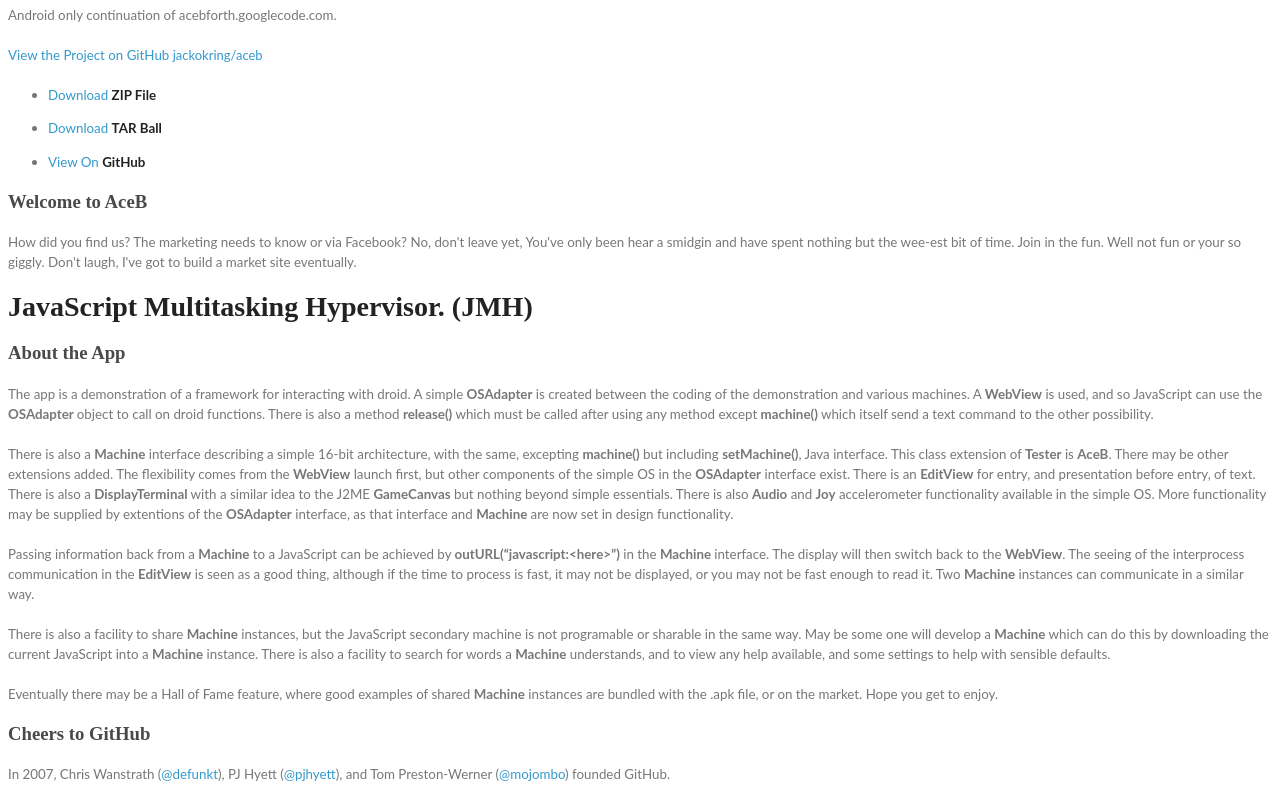
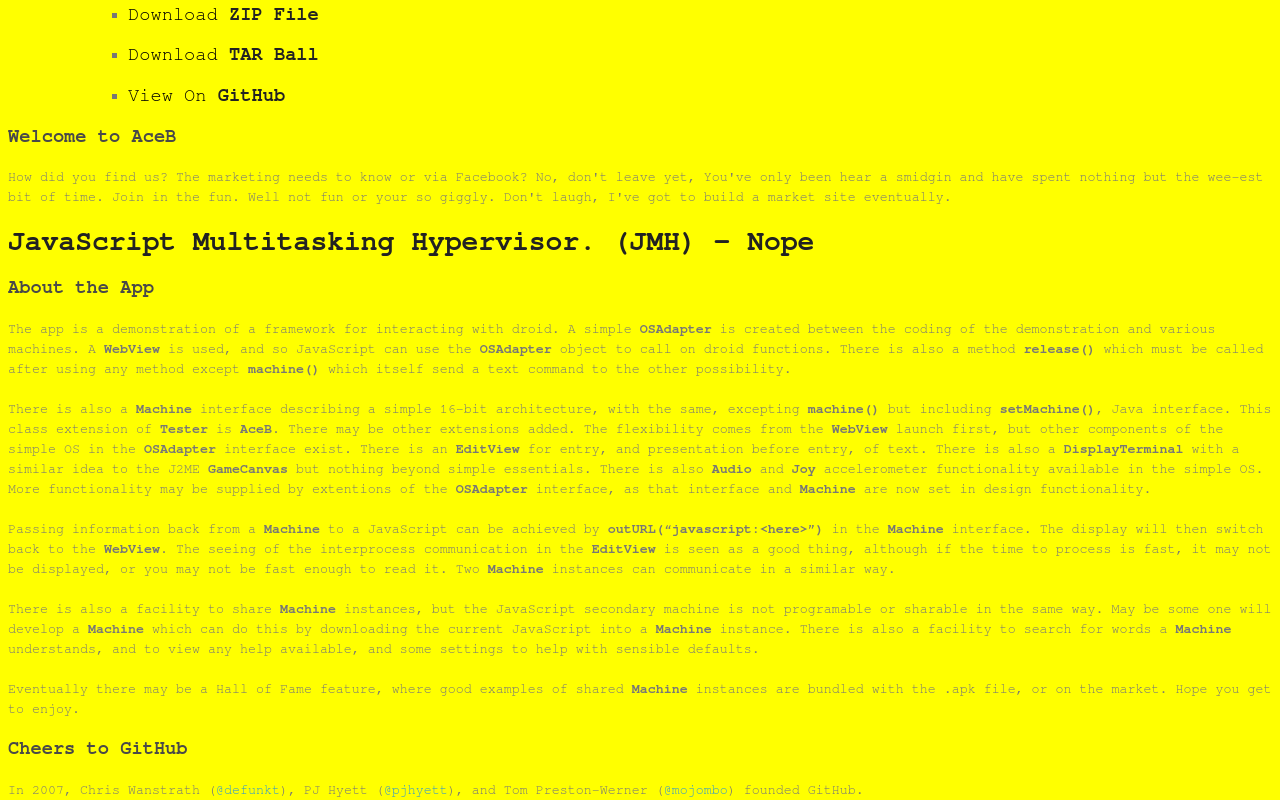
Before and after one commit to jackokring/aceb, a plain HTML site: page index.html in a window 1280 px wide. Shown: the part 54-854 px from the top of the page. Drawn offline with Linux system fonts and the light colour scheme; a script that the page names is missing.

Commit message:
docs better

```diff
--- a/index.html
+++ b/index.html
@@ -3,16 +3,12 @@
 <HEAD>
 	<META HTTP-EQUIV="CONTENT-TYPE" CONTENT="text/html; charset=utf-8">
 	<TITLE>Aceb by jackokring</TITLE>
-	<META NAME="GENERATOR" CONTENT="LibreOffice 9  (Linux)">
+	<META NAME="GENERATOR" CONTENT="LibreOffice 3.5  (Linux)">
 	<META NAME="CREATED" CONTENT="0;0">
 	<META NAME="CHANGEDBY" CONTENT="Simon Jackson">
-	<META NAME="CHANGED" CONTENT="20141023;15083700">
+	<META NAME="CHANGED" CONTENT="20141030;13500800">
 	<META NAME="" CONTENT="">
 	<META NAME="viewport" CONTENT="width=device-width, initial-scale=1, user-scalable=no">
-	<META HTTP-EQUIV="X-UA-Compatible" CONTENT="chrome=1">
-	<!--[if lt IE 9]>
-    <script src="//html5shiv.googlecode.com/svn/trunk/html5.js"></script>
-    <![endif]-->
 	<STYLE TYPE="text/css">
 	<!--
 		P { margin-bottom: 0.53cm; font-variant: normal; color: #777777; font-family: "Lato", "Helvetica Neue", "Helvetica", "Arial", sans-serif; font-size: 10pt; font-style: normal; font-weight: normal; line-height: 150% }
@@ -23,90 +19,101 @@
 		H3.ctl { font-family: "FreeSans"; font-style: normal }
 		A:link { color: #3399cc; font-weight: normal; text-decoration: none }
 		STRONG { color: #222222 }
-		A:visited { color: #3399cc; font-weight: normal; text-decoration: none }
+		A:visited { color: #3399cc }
 	-->
 	</STYLE>
 </HEAD>
-<BODY LANG="en-US" TEXT="#777777" LINK="#3399cc" VLINK="#3399cc" DIR="LTR" STYLE="border: none; padding: 0cm">
-<H1>Aceb</H1>
-<P>Android only continuation of acebforth.googlecode.com.</P>
-<P><A HREF="https://github.com/jackokring/aceb">View the Project on
-GitHub <FONT SIZE=2>jackokring/aceb</FONT></A></P>
+<BODY LANG="en-US" TEXT="#777777" LINK="#3399cc" VLINK="#3399cc" BGCOLOR="#ffff00" DIR="LTR" STYLE="border: none; padding: 0cm">
+<H1 STYLE="background: transparent"><FONT FACE="FreeMono, monospace">AceB
+Welcome</FONT></H1>
 <UL>
-	<LI><P STYLE="margin-bottom: 0cm"><A HREF="https://github.com/jackokring/aceb/zipball/master">Download
-	<STRONG>ZIP File</STRONG></A>
-	</P>
-	<LI><P STYLE="margin-bottom: 0cm"><A HREF="https://github.com/jackokring/aceb/tarball/master">Download
-	<STRONG>TAR Ball</STRONG></A>
-	</P>
-	<LI><P><A HREF="https://github.com/jackokring/aceb">View On <STRONG>GitHub</STRONG></A>
-		</P>
+	<UL>
+		<UL>
+			<LI><H3 CLASS="western"><A HREF="https://github.com/jackokring/aceb/zipball/master"><FONT COLOR="#000000"><FONT FACE="FreeMono, monospace">Download</FONT></FONT><FONT FACE="FreeMono, monospace">
+			</FONT><STRONG><FONT FACE="FreeMono, monospace">ZIP File</FONT></STRONG></A><FONT FACE="FreeMono, monospace">
+			</FONT>
+			</H3>
+			<LI><H3 CLASS="western"><A HREF="https://github.com/jackokring/aceb/tarball/master"><FONT COLOR="#000000"><FONT FACE="FreeMono, monospace">Download</FONT></FONT><FONT FACE="FreeMono, monospace">
+			</FONT><STRONG><FONT FACE="FreeMono, monospace">TAR Ball</FONT></STRONG></A><FONT FACE="FreeMono, monospace">
+			</FONT>
+			</H3>
+			<LI><H3 CLASS="western"><A HREF="https://github.com/jackokring/aceb"><FONT COLOR="#000000"><FONT FACE="FreeMono, monospace">View
+			On</FONT></FONT><FONT FACE="FreeMono, monospace"> </FONT><STRONG><FONT FACE="FreeMono, monospace">GitHub</FONT></STRONG></A><FONT FACE="FreeMono, monospace">
+			</FONT>
+			</H3>
+		</UL>
+	</UL>
 </UL>
-<H3 CLASS="western">Welcome to AceB</H3>
-<P>How did you find us? The marketing needs to know or via Facebook?
-No, don't leave yet, You've only been hear a smidgin and have spent
-nothing but the wee-est bit of time. Join in the fun. Well not fun or
-your so giggly. Don't laugh, I've got to build a market site
-eventually.</P>
-
-<H1><CENTRE>JavaScript Multitasking Hypervisor. (JMH) <!-- <SUPERSCRIPT>TM</SUPERSCRIPT> --></CENTRE></H1>
-
-<H3 CLASS="western">About the App</H3>
-<P>The app is a demonstration of a framework for interacting with
-droid. A simple <B>OSAdapter</B> is created between the coding of the
-demonstration and various machines. A <B>WebView</B> is used, and so
-JavaScript can use the <B>OSAdapter </B> object to call on droid
-functions. There is also a method <B>release()</B> which must be
-called after using any method except <B>machine()</B><SPAN STYLE="font-weight: normal">
-which itself send a text command to the other possibility.</SPAN></P>
-<P><SPAN STYLE="font-weight: normal">There is also a </SPAN><B>Machine</B><SPAN STYLE="font-weight: normal">
-interface describing a simple 16-bit architecture, with the same,
-excepting </SPAN><B>machine()</B><SPAN STYLE="font-weight: normal">
-but including </SPAN><B>setMachine()</B><SPAN STYLE="font-weight: normal">,
-Java interface. This class extension of </SPAN><B>Tester</B><SPAN STYLE="font-weight: normal">
-is </SPAN><B>AceB</B><SPAN STYLE="font-weight: normal">. There may be
-other extensions added. The flexibility comes from the </SPAN><B>WebView</B><SPAN STYLE="font-weight: normal">
-launch first, but other components of the simple OS in the </SPAN><B>OSAdapter</B><SPAN STYLE="font-weight: normal">
-interface exist. There is an </SPAN><B>EditView</B><SPAN STYLE="font-weight: normal">
-for entry, and presentation before entry, of text. There is also a
-</SPAN><B>DisplayTerminal</B><SPAN STYLE="font-weight: normal"> with
-a similar idea to the J2ME </SPAN><B>GameCanvas</B><SPAN STYLE="font-weight: normal">
-but nothing beyond simple essentials. There is also </SPAN><B>Audio</B><SPAN STYLE="font-weight: normal">
-and </SPAN><B>Joy</B><SPAN STYLE="font-weight: normal"> accelerometer
+<H3 CLASS="western"><FONT FACE="FreeMono, monospace">Welcome to AceB</FONT></H3>
+<P><FONT FACE="FreeMono, monospace">How did you find us? The
+marketing needs to know or via Facebook? No, don't leave yet, You've
+only been hear a smidgin and have spent nothing but the wee-est bit
+of time. Join in the fun. Well not fun or your so giggly. Don't
+laugh, I've got to build a market site eventually.</FONT></P>
+<H1><FONT FACE="FreeMono, monospace">JavaScript Multitasking
+Hypervisor. (JMH)<!-- <SUPERSCRIPT>TM</SUPERSCRIPT> --> - Nope</FONT></H1>
+<H3 CLASS="western"><FONT FACE="FreeMono, monospace">About the App</FONT></H3>
+<P><FONT FACE="FreeMono, monospace">The app is a demonstration of a
+framework for interacting with droid. A simple <B>OSAdapter</B> is
+created between the coding of the demonstration and various machines.
+A <B>WebView</B> is used, and so JavaScript can use the <B>OSAdapter
+</B>object to call on droid functions. There is also a method
+<B>release()</B> which must be called after using any method except
+<B>machine()</B> <SPAN STYLE="font-weight: normal">which itself send
+a text command to the other possibility.</SPAN></FONT></P>
+<P><FONT FACE="FreeMono, monospace"><SPAN STYLE="font-weight: normal">There
+is also a </SPAN><B>Machine</B> <SPAN STYLE="font-weight: normal">interface
+describing a simple 16-bit architecture, with the same, excepting
+</SPAN><B>machine()</B> <SPAN STYLE="font-weight: normal">but
+including </SPAN><B>setMachine()</B><SPAN STYLE="font-weight: normal">,
+Java interface. This class extension of </SPAN><B>Tester</B> <SPAN STYLE="font-weight: normal">is
+</SPAN><B>AceB</B><SPAN STYLE="font-weight: normal">. There may be
+other extensions added. The flexibility comes from the </SPAN><B>WebView</B>
+<SPAN STYLE="font-weight: normal">launch first, but other components
+of the simple OS in the </SPAN><B>OSAdapter</B> <SPAN STYLE="font-weight: normal">interface
+exist. There is an </SPAN><B>EditView</B> <SPAN STYLE="font-weight: normal">for
+entry, and presentation before entry, of text. There is also a
+</SPAN><B>DisplayTerminal</B> <SPAN STYLE="font-weight: normal">with
+a similar idea to the J2ME </SPAN><B>GameCanvas</B> <SPAN STYLE="font-weight: normal">but
+nothing beyond simple essentials. There is also </SPAN><B>Audio</B>
+<SPAN STYLE="font-weight: normal">and </SPAN><B>Joy</B> <SPAN STYLE="font-weight: normal">accelerometer
 functionality available in the simple OS. More functionality may be
-supplied by extentions of the </SPAN><B>OSAdapter</B><SPAN STYLE="font-weight: normal">
-interface, as that interface and </SPAN><B>Machine </B><SPAN STYLE="font-weight: normal">are
-now set in design functionality.</SPAN></P>
-<P><SPAN STYLE="font-weight: normal">Passing information back from a
-</SPAN><B>Machine</B><SPAN STYLE="font-weight: normal"> to a
-JavaScript can be achieved by </SPAN><B>outURL(“javascript:&lt;here&gt;”)</B><SPAN STYLE="font-weight: normal">
-in the </SPAN><B>Machine </B><SPAN STYLE="font-weight: normal">interface.
+supplied by extentions of the </SPAN><B>OSAdapter</B> <SPAN STYLE="font-weight: normal">interface,
+as that interface and </SPAN><B>Machine </B><SPAN STYLE="font-weight: normal">are
+now set in design functionality.</SPAN></FONT></P>
+<P><FONT FACE="FreeMono, monospace"><SPAN STYLE="font-weight: normal">Passing
+information back from a </SPAN><B>Machine</B> <SPAN STYLE="font-weight: normal">to
+a JavaScript can be achieved by </SPAN><B>outURL(“javascript:&lt;here&gt;”)</B>
+<SPAN STYLE="font-weight: normal">in the </SPAN><B>Machine </B><SPAN STYLE="font-weight: normal">interface.
 The display will then switch back to the </SPAN><B>WebView</B><SPAN STYLE="font-weight: normal">.
-The seeing of the interprocess communication in the </SPAN><B>EditView</B><SPAN STYLE="font-weight: normal">
-is seen as a good thing, although if the time to process is fast, it
-may not be displayed, or you may not be fast enough to read it. Two
-</SPAN><B>Machine</B><SPAN STYLE="font-weight: normal"> instances can
-communicate in a similar way.</SPAN></P>
-<P><SPAN STYLE="font-weight: normal">There is also a facility to
-share </SPAN><B>Machine</B><SPAN STYLE="font-weight: normal">
-instances, but the JavaScript secondary machine is not programable or
-sharable in the same way. May be some one will develop a </SPAN><B>Machine</B><SPAN STYLE="font-weight: normal">
-which can do this by downloading the current JavaScript into a
-</SPAN><B>Machine</B><SPAN STYLE="font-weight: normal"> instance.
-There is also a facility to search for words a </SPAN><B>Machine</B><SPAN STYLE="font-weight: normal">
-understands, and to view any help available, and some settings to
-help with sensible defaults.</SPAN></P>
-<P><SPAN STYLE="font-weight: normal">Eventually there may be a Hall
-of Fame feature, where good examples of shared </SPAN><B>Machine</B><SPAN STYLE="font-weight: normal">
-instances are bundled with the .apk file, or on the market. Hope you
-get to enjoy.</SPAN></P>
-<H3 CLASS="western">Cheers to GitHub</H3>
-<P>In 2007, Chris Wanstrath (<A HREF="https://github.com/defunkt">@defunkt</A>),
-PJ Hyett (<A HREF="https://github.com/pjhyett">@pjhyett</A>), and Tom
+The seeing of the interprocess communication in the </SPAN><B>EditView</B>
+<SPAN STYLE="font-weight: normal">is seen as a good thing, although
+if the time to process is fast, it may not be displayed, or you may
+not be fast enough to read it. Two </SPAN><B>Machine</B> <SPAN STYLE="font-weight: normal">instances
+can communicate in a similar way.</SPAN></FONT></P>
+<P><FONT FACE="FreeMono, monospace"><SPAN STYLE="font-weight: normal">There
+is also a facility to share </SPAN><B>Machine</B> <SPAN STYLE="font-weight: normal">instances,
+but the JavaScript secondary machine is not programable or sharable
+in the same way. May be some one will develop a </SPAN><B>Machine</B>
+<SPAN STYLE="font-weight: normal">which can do this by downloading
+the current JavaScript into a </SPAN><B>Machine</B> <SPAN STYLE="font-weight: normal">instance.
+There is also a facility to search for words a </SPAN><B>Machine</B>
+<SPAN STYLE="font-weight: normal">understands, and to view any help
+available, and some settings to help with sensible defaults.</SPAN></FONT></P>
+<P><FONT FACE="FreeMono, monospace"><SPAN STYLE="font-weight: normal">Eventually
+there may be a Hall of Fame feature, where good examples of shared
+</SPAN><B>Machine</B> <SPAN STYLE="font-weight: normal">instances are
+bundled with the .apk file, or on the market. Hope you get to enjoy.</SPAN></FONT></P>
+<H3 CLASS="western"><FONT FACE="FreeMono, monospace">Cheers to GitHub</FONT></H3>
+<P><FONT FACE="FreeMono, monospace">In 2007, Chris Wanstrath
+(<A HREF="https://github.com/defunkt">@defunkt</A>), PJ Hyett
+(<A HREF="https://github.com/pjhyett">@pjhyett</A>), and Tom
 Preston-Werner (<A HREF="https://github.com/mojombo">@mojombo</A>)
-founded GitHub.</P>
-<P>This project is maintained by <A HREF="https://github.com/jackokring">jackokring</A></P>
-<P><FONT SIZE=2>Hosted on GitHub Pages — Theme by <A HREF="https://github.com/orderedlist">orderedlist</A></FONT></P>
+founded GitHub.</FONT></P>
+<P ALIGN=CENTER><FONT FACE="FreeMono, monospace">This project is
+maintained by <A HREF="https://github.com/jackokring">jackokring</A>
+| </FONT><FONT FACE="FreeMono, monospace"><FONT SIZE=2>Hosted on
+GitHub Pages</FONT></FONT></P>
 <P><SCRIPT SRC="javascripts/scale.fix.js"></SCRIPT><BR><BR>
 </P>
 </BODY>
--- a/stylesheets/styles.css
+++ /dev/null
@@ -1,255 +0,0 @@
-@import url(https://fonts.googleapis.com/css?family=Lato:300italic,700italic,300,700);
-
-body {
-  padding:50px;
-  font:14px/1.5 Lato, "Helvetica Neue", Helvetica, Arial, sans-serif;
-  color:#777;
-  font-weight:300;
-}
-
-h1, h2, h3, h4, h5, h6 {
-  color:#222;
-  margin:0 0 20px;
-}
-
-p, ul, ol, table, pre, dl {
-  margin:0 0 20px;
-}
-
-h1, h2, h3 {
-  line-height:1.1;
-}
-
-h1 {
-  font-size:28px;
-}
-
-h2 {
-  color:#393939;
-}
-
-h3, h4, h5, h6 {
-  color:#494949;
-}
-
-a {
-  color:#39c;
-  font-weight:400;
-  text-decoration:none;
-}
-
-a small {
-  font-size:11px;
-  color:#777;
-  margin-top:-0.6em;
-  display:block;
-}
-
-.wrapper {
-  width:860px;
-  margin:0 auto;
-}
-
-blockquote {
-  border-left:1px solid #e5e5e5;
-  margin:0;
-  padding:0 0 0 20px;
-  font-style:italic;
-}
-
-code, pre {
-  font-family:Monaco, Bitstream Vera Sans Mono, Lucida Console, Terminal;
-  color:#333;
-  font-size:12px;
-}
-
-pre {
-  padding:8px 15px;
-  background: #f8f8f8;
-  border-radius:5px;
-  border:1px solid #e5e5e5;
-  overflow-x: auto;
-}
-
-table {
-  width:100%;
-  border-collapse:collapse;
-}
-
-th, td {
-  text-align:left;
-  padding:5px 10px;
-  border-bottom:1px solid #e5e5e5;
-}
-
-dt {
-  color:#444;
-  font-weight:700;
-}
-
-th {
-  color:#444;
-}
-
-img {
-  max-width:100%;
-}
-
-header {
-  width:270px;
-  float:left;
-  position:fixed;
-}
-
-header ul {
-  list-style:none;
-  height:40px;
-
-  padding:0;
-
-  background: #eee;
-  background: -moz-linear-gradient(top, #f8f8f8 0%, #dddddd 100%);
-  background: -webkit-gradient(linear, left top, left bottom, color-stop(0%,#f8f8f8), color-stop(100%,#dddddd));
-  background: -webkit-linear-gradient(top, #f8f8f8 0%,#dddddd 100%);
-  background: -o-linear-gradient(top, #f8f8f8 0%,#dddddd 100%);
-  background: -ms-linear-gradient(top, #f8f8f8 0%,#dddddd 100%);
-  background: linear-gradient(top, #f8f8f8 0%,#dddddd 100%);
-
-  border-radius:5px;
-  border:1px solid #d2d2d2;
-  box-shadow:inset #fff 0 1px 0, inset rgba(0,0,0,0.03) 0 -1px 0;
-  width:270px;
-}
-
-header li {
-  width:89px;
-  float:left;
-  border-right:1px solid #d2d2d2;
-  height:40px;
-}
-
-header ul a {
-  line-height:1;
-  font-size:11px;
-  color:#999;
-  display:block;
-  text-align:center;
-  padding-top:6px;
-  height:40px;
-}
-
-strong {
-  color:#222;
-  font-weight:700;
-}
-
-header ul li + li {
-  width:88px;
-  border-left:1px solid #fff;
-}
-
-header ul li + li + li {
-  border-right:none;
-  width:89px;
-}
-
-header ul a strong {
-  font-size:14px;
-  display:block;
-  color:#222;
-}
-
-section {
-  width:500px;
-  float:right;
-  padding-bottom:50px;
-}
-
-small {
-  font-size:11px;
-}
-
-hr {
-  border:0;
-  background:#e5e5e5;
-  height:1px;
-  margin:0 0 20px;
-}
-
-footer {
-  width:270px;
-  float:left;
-  position:fixed;
-  bottom:50px;
-}
-
-@media print, screen and (max-width: 960px) {
-
-  div.wrapper {
-    width:auto;
-    margin:0;
-  }
-
-  header, section, footer {
-    float:none;
-    position:static;
-    width:auto;
-  }
-
-  header {
-    padding-right:320px;
-  }
-
-  section {
-    border:1px solid #e5e5e5;
-    border-width:1px 0;
-    padding:20px 0;
-    margin:0 0 20px;
-  }
-
-  header a small {
-    display:inline;
-  }
-
-  header ul {
-    position:absolute;
-    right:50px;
-    top:52px;
-  }
-}
-
-@media print, screen and (max-width: 720px) {
-  body {
-    word-wrap:break-word;
-  }
-
-  header {
-    padding:0;
-  }
-
-  header ul, header p.view {
-    position:static;
-  }
-
-  pre, code {
-    word-wrap:normal;
-  }
-}
-
-@media print, screen and (max-width: 480px) {
-  body {
-    padding:15px;
-  }
-
-  header ul {
-    display:none;
-  }
-}
-
-@media print {
-  body {
-    padding:0.4in;
-    font-size:12pt;
-    color:#444;
-  }
-}
```
Also changed, not shown: javascripts/scale.fix.js (deleted, +0 -17 lines), stylesheets/pygment_trac.css (deleted, +0 -69 lines).
